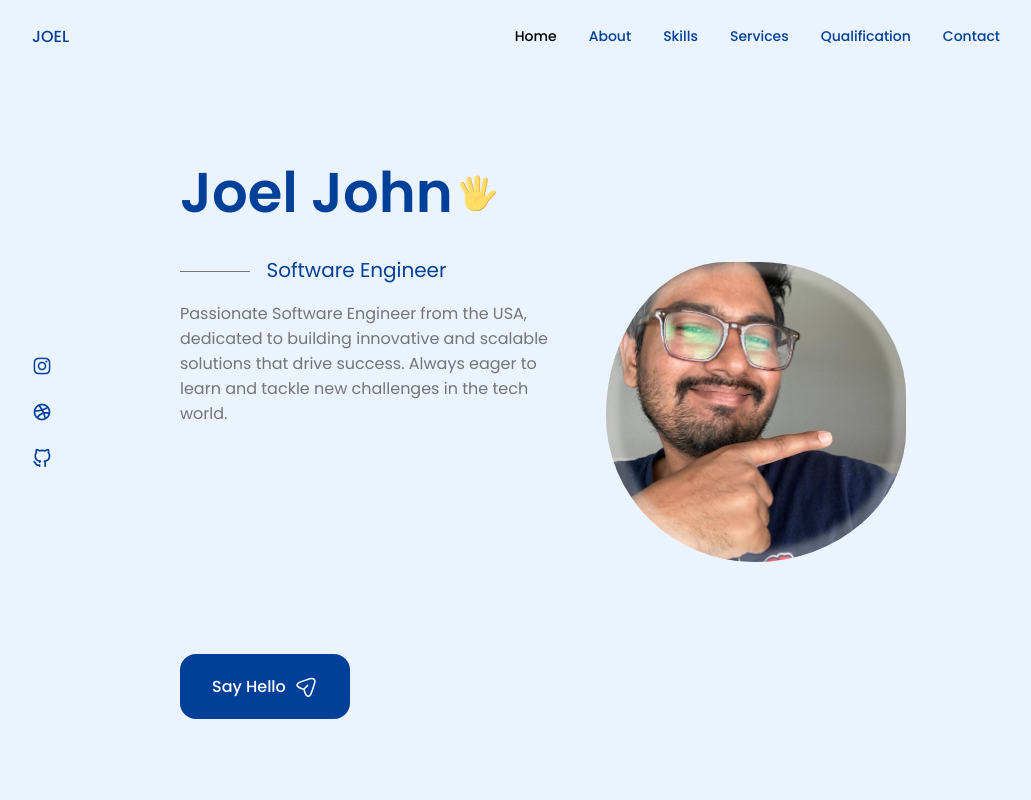
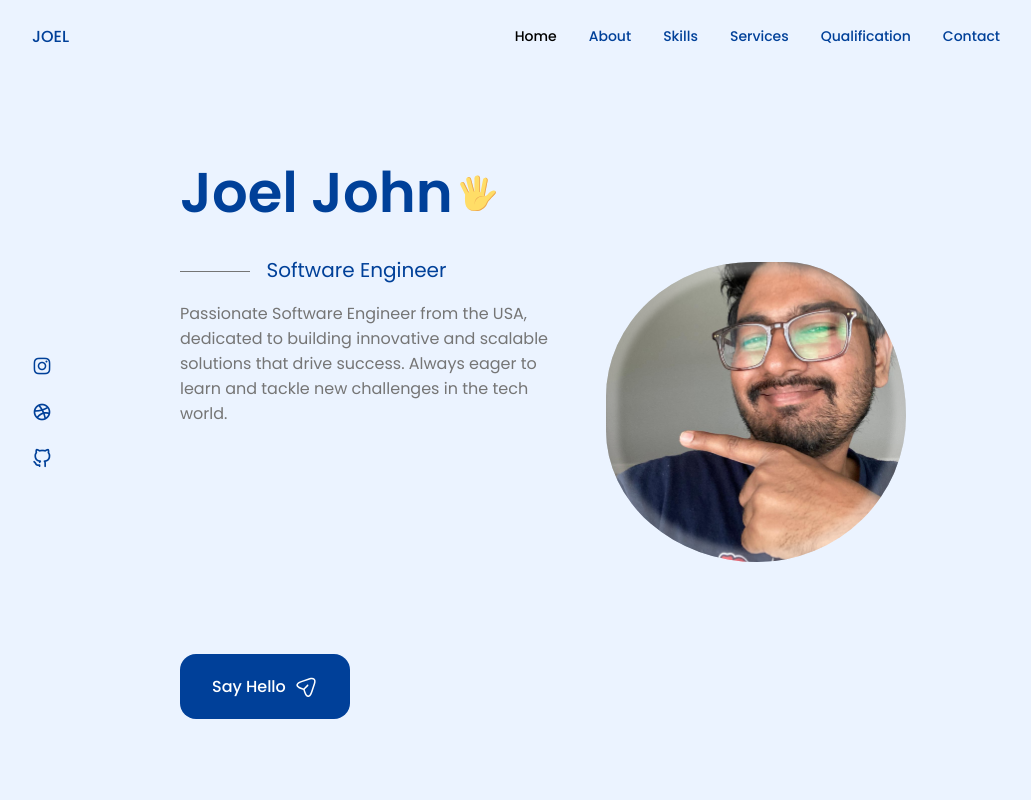
Before and after one commit to joeljohn159/portfolio, a React (Vite) app: page / in a window 1280 px wide. Shown: the top 800 px of the page, without its empty margins (124-1155 px from the left). Built offline with nearby package versions, Linux system fonts and the light colour scheme.

Commit message:
Update Home.css

```diff
--- a/src/components/home/Home.css
+++ b/src/components/home/Home.css
@@ -67,6 +67,7 @@
     box-shadow: inset 0 0px 6px 12px rgb(255  255  255 / 30%);
     order: 1;
     animation: profile__animate 8s ease-in-out infinite 1s;
+    transform: scaleX(-1);
 }
 
 @keyframes profile__animate{
```
